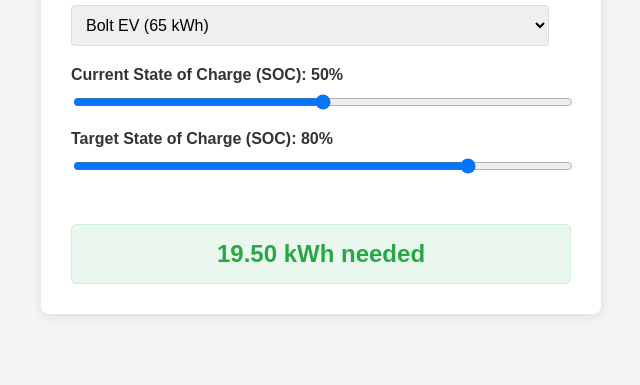
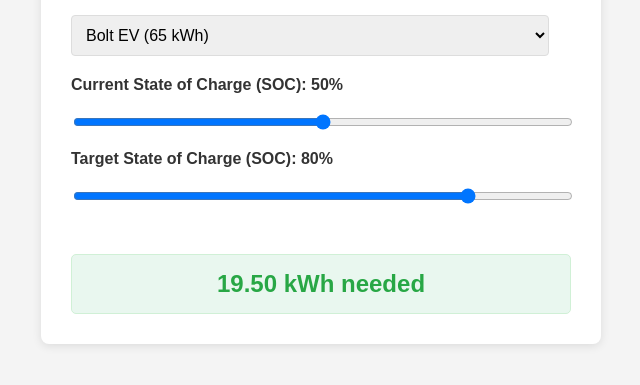
Before and after one commit to dlarue/SoCCalculator, a plain HTML site: page index.html in a window 1280 px wide. Shown: the part 199-584 px from the top of the page, without its empty margins (319-959 px from the left). Drawn offline with Linux system fonts and the light colour scheme.

Commit message:
added space above sliders

```diff
--- a/index.html
+++ b/index.html
@@ -25,7 +25,7 @@
         }
         label {
             display: block;
-            margin-bottom: 8px;
+            margin-bottom: 18px;
             font-weight: bold;
         }
         select, input[type="number"] {
```
